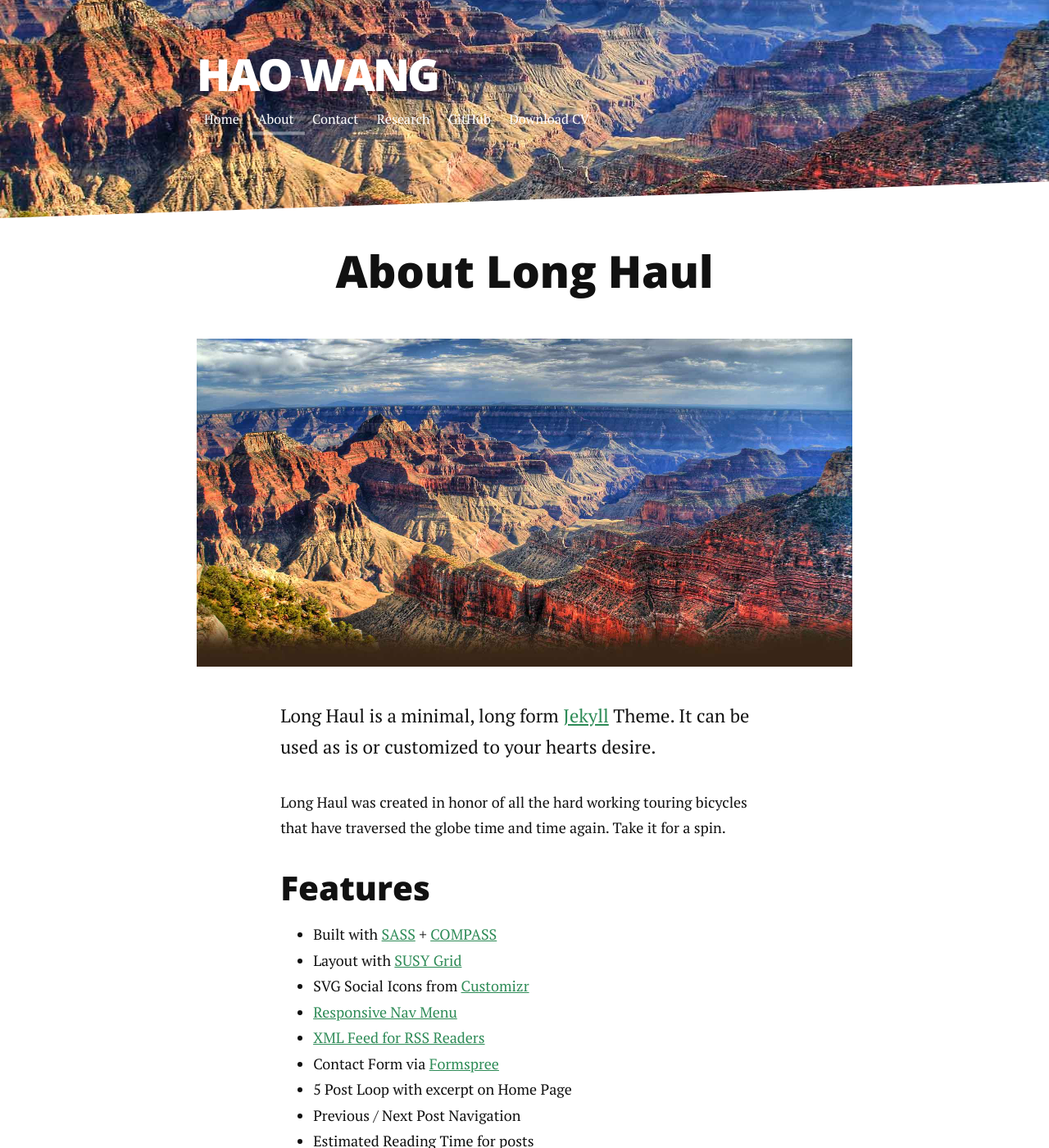
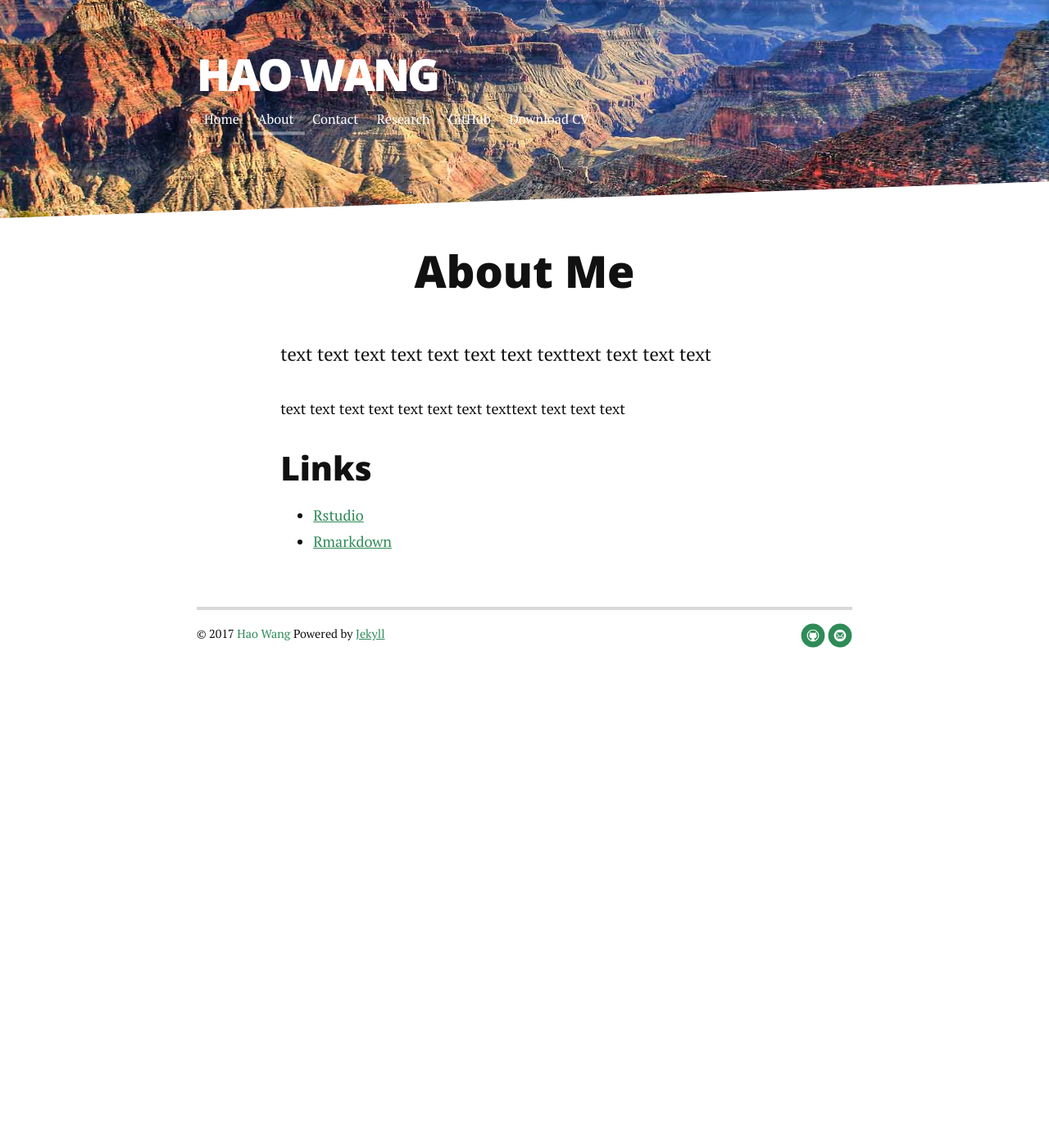
Before and after one commit to haowang666/haowang666.github.io, a Jekyll site: the page built from about.md, in a window 1280 px wide and 1400 px high. Shown: the whole window at 82% size. Built offline with Jekyll 4.4.1, drawn with Linux system fonts in a browser that asks for light colours; nearby versions of some CDN libraries; some of the changed text lies outside the part shown.

Commit message:
Update about.md

```diff
--- a/about.md
+++ b/about.md
@@ -4,22 +4,12 @@ title: About Long Haul
 ---
 
 <div class="post">
-	<h1 class="pageTitle">About Long Haul</h1>
-	<img src="{{ '/assets/img/touring.jpg' | prepend: site.baseurl }}" alt="">
-	<p class="intro">Long Haul is a minimal, long form <a href="http://jekyllrb.com">Jekyll</a> Theme. It can be used as is or customized to your hearts desire.</p>
-	<p>Long Haul was created in honor of all the hard working touring bicycles that have traversed the globe time and time again. Take it for a spin.</p>
-	<h2>Features</h2>
+	<h1 class="pageTitle">About Me</h1>
+	<p class="intro">text text text text text text text texttext text text text </p>
+	<p>text text text text text text text texttext text text text</p>
+	<h2>Links</h2>
 	<ul>
-		<li>Built with <a href="http://sass-lang.com/">SASS</a> + <a href="http://compass-style.org/">COMPASS</a></li>
-  		<li>Layout with <a href="http://susy.oddbird.net/">SUSY Grid</a></li>
-  		<li>SVG Social Icons from <a href="http://customizr.net/icons/">Customizr</a></li>
-  		<li><a href="http://responsive-nav.com/">Responsive Nav Menu</a></li>
-  		<li><a href="https://github.com/snaptortoise/jekyll-rss-feeds">XML Feed for RSS Readers</a></li>
-  		<li>Contact Form via <a href="http://formspree.io/">Formspree</a></li>
-      <li>5 Post Loop with excerpt on Home Page</li>
-  		<li>Previous / Next Post Navigation</li>
-      <li>Estimated Reading Time for posts</li>
-  		<li><a href="https://github.com/adobe-webplatform/dropcap.js">Drop Cap</a> on posts</li>
-  		<li><a href="http://typecast.com/blog/a-more-modern-scale-for-web-typography">A Better Type Scale</a></li>
+		<li> <a href="https://www.rstudio.com/online-learning/">Rstudio</a> </li>
+  		<li> <a href="http://rmarkdown.rstudio.com">Rmarkdown</a> </li>
   	</ul>
 </div>
```
